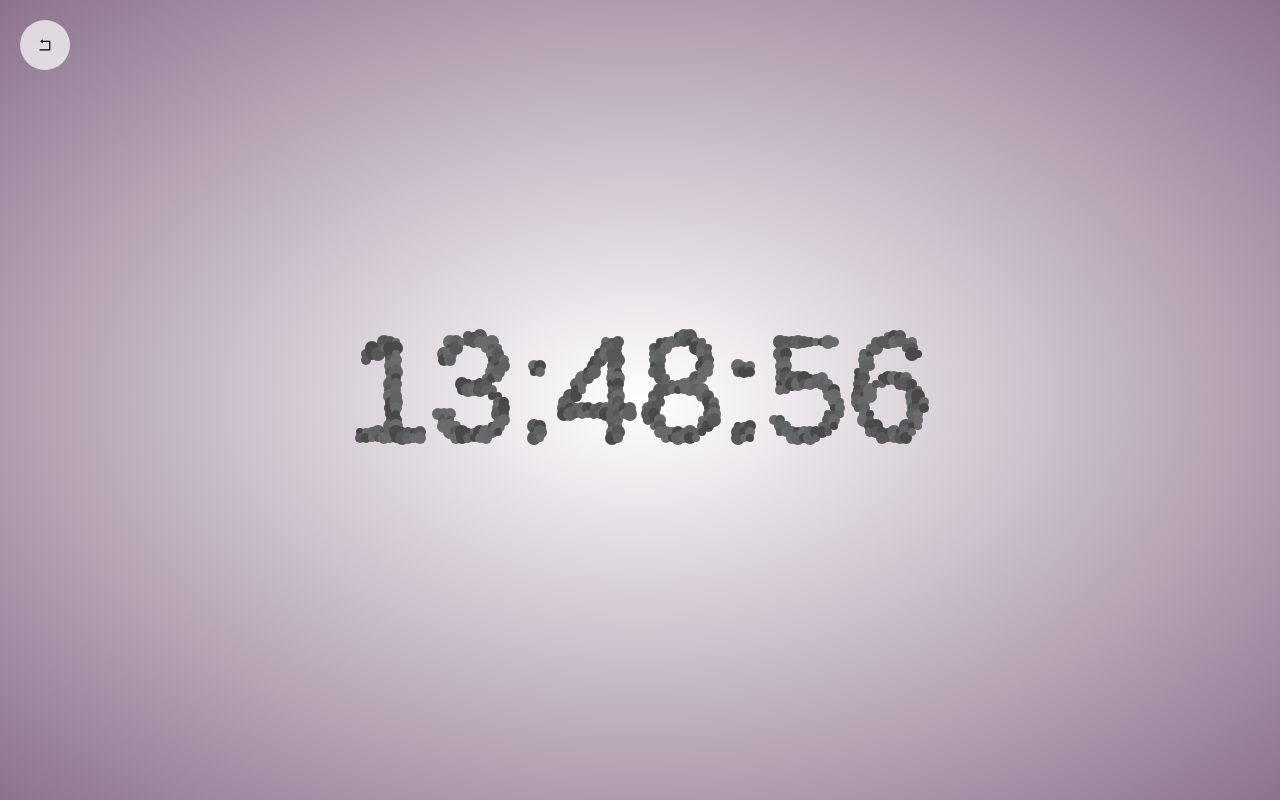
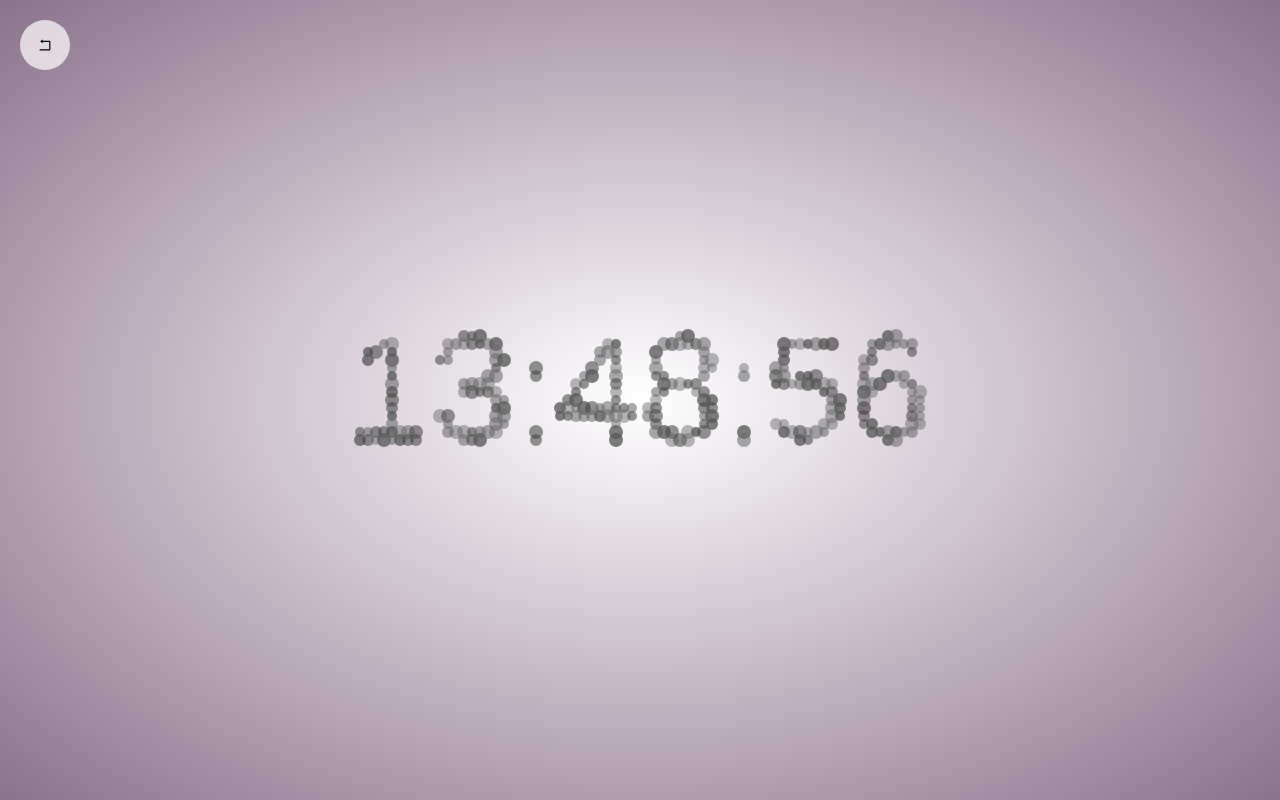
Before and after one commit to zjclxx/vue3-se, a Vue app: page /sandClock in a window 1280 px wide. Built offline with nearby package versions, Linux system fonts and the light colour scheme.

Commit message:
feat: 心形粒子

```diff
--- a/src/router/index.js
+++ b/src/router/index.js
@@ -52,6 +52,11 @@ const routes = [
     component: () => import("@/views/compassClock/index.vue"),
     name: "CompassClock",
   },
+  {
+    path: "/heartSand",
+    component: () => import("@/views/heartSand/index.vue"),
+    name: "HeartSand",
+  },
   // {
   //   path: "/404",
   //   component: () => import("@/views/404"),
--- a/src/views/guide/guides.js
+++ b/src/views/guide/guides.js
@@ -44,6 +44,11 @@ const guides = [
     title: "罗盘时钟",
     path: "/compassClock",
   },
+  {
+    id: 9,
+    title: "心形粒子",
+    path: "/heartSand",
+  },
 ];
 
 export default guides;
--- /dev/null
+++ b/src/views/heartSand/canvas.js
@@ -0,0 +1,236 @@
+const setting = {
+  length: 500, // 最大颗粒数量
+  duration: 2, // 粒子持续时间（秒）
+  velocity: 100, // 粒子速度（像素/秒）
+  effect: -0.75, // 消失方向和时间
+  size: 30, // 像素尺寸
+};
+
+const isModernBrowser = () =>
+  typeof window !== "undefined" && !!window.requestAnimationFrame;
+
+class Point {
+  constructor(x, y) {
+    this.x = x || 0;
+    this.y = y || 0;
+  }
+
+  normalize() {
+    const length = this.getLength();
+    this.x /= length;
+    this.y /= length;
+    return this;
+  }
+  getLength(length) {
+    if (length) {
+      this.normalize();
+      this.x *= length;
+      this.y *= length;
+      return this;
+    } else {
+      return Math.sqrt(this.x * this.x + this.y * this.y);
+    }
+  }
+  clone() {
+    return new Point(this.x, this.y);
+  }
+}
+
+class Particle {
+  constructor() {
+    this.position = new Point();
+    this.velocity = new Point();
+    this.acceleration = new Point();
+    this.age = 0;
+  }
+
+  initialize(x, y, dx, dy) {
+    this.position.x = x;
+    this.position.y = y;
+    this.velocity.x = dx;
+    this.velocity.y = dy;
+    this.acceleration.x = dx * setting.effect;
+    this.acceleration.y = dy * setting.effect;
+    this.age = 0;
+  }
+
+  update(deltaTime) {
+    this.position.x += this.velocity.x * deltaTime;
+    this.position.y += this.velocity.y * deltaTime;
+    this.velocity.x += this.acceleration.x * deltaTime;
+    this.velocity.y += this.acceleration.y * deltaTime;
+    this.age += deltaTime;
+  }
+  draw(context, image) {
+    const size = image.width * ease(this.age / setting.duration);
+    context.globalAlpha = 1 - this.age / setting.duration;
+    context.drawImage(
+      image,
+      this.position.x - size / 2,
+      this.position.y - size / 2,
+      size,
+      size
+    );
+  }
+}
+
+function ease(t) {
+  return --t * t * t + 1;
+}
+
+let particles;
+let firstActive = 0;
+let firstFree = 0;
+let duration = setting.duration;
+class ParticlePool {
+  constructor(length) {
+    particles = new Array(length);
+    for (let i = 0; i < particles.length; i++) {
+      particles[i] = new Particle();
+    }
+  }
+
+  add(x, y, dx, dy) {
+    particles[firstFree].initialize(x, y, dx, dy);
+    firstFree++;
+    if (firstFree == particles.length) firstFree = 0;
+    if (firstActive == firstFree) firstActive++;
+    if (firstActive == particles.length) firstActive = 0;
+  }
+
+  update(deltaTime) {
+    let i = 0;
+
+    // 更新活跃粒子
+    if (firstActive < firstFree) {
+      for (i = firstActive; i < firstFree; i++) {
+        particles[i].update(deltaTime);
+      }
+    }
+    if (firstFree < firstActive) {
+      for (i = firstActive; i < particles.length; i++)
+        particles[i].update(deltaTime);
+      for (i = 0; i < firstFree; i++) {
+        particles[i].update(deltaTime);
+      }
+    }
+
+    // 移除非活跃粒子
+    while (particles[firstActive].age >= duration && firstActive != firstFree) {
+      firstActive++;
+      if (firstActive == particles.length) {
+        firstActive = 0;
+      }
+    }
+  }
+  draw(context, image) {
+    if (firstActive < firstFree) {
+      for (let i = firstActive; i < firstFree; i++) {
+        particles[i].draw(context, image);
+      }
+    }
+    if (firstFree < firstActive) {
+      for (let i = firstActive; i < particles.length; i++) {
+        particles[i].draw(context, image);
+      }
+      for (let i = 0; i < firstFree; i++) {
+        particles[i].draw(context, image);
+      }
+    }
+  }
+}
+
+let time;
+const particleRate = setting.length / setting.duration;
+let rAFId = null;
+let canvas = null;
+let context = null;
+const image = new Image();
+
+//入口函数
+export function init() {
+  if (!isModernBrowser()) {
+    alert("浏览器不支持动画api");
+    return;
+  }
+  particles = new ParticlePool(setting.length);
+
+  canvas = document.getElementById("pinkboard");
+  context = canvas.getContext("2d");
+
+  canvas.width = window.innerWidth * devicePixelRatio;
+  canvas.height = window.innerHeight * devicePixelRatio;
+
+  context.beginPath();
+  let t = -Math.PI;
+  let point = getToPoint(t);
+  context.moveTo(point.x, point.y);
+  while (t < Math.PI) {
+    t += 0.01; // baby steps!
+    point = getToPoint(t);
+    context.lineTo(point.x, point.y);
+  }
+  context.closePath();
+  context.fillStyle = "#ea80b0";
+  context.fill();
+  image.src = canvas.toDataURL();
+  render();
+}
+
+function render() {
+  // next animation frame
+  rAFId = requestAnimationFrame(render);
+
+  // update time
+  const newTime = new Date().getTime() / 1000;
+  const deltaTime = newTime - (time || newTime);
+  time = newTime;
+
+  // clear canvas
+  context.clearRect(0, 0, canvas.width, canvas.height);
+
+  // create new particles
+  const amount = particleRate * deltaTime;
+  for (let i = 0; i < amount; i++) {
+    const pos = pointOnHeart(Math.PI - 2 * Math.PI * Math.random());
+    const dir = pos.clone().getLength(setting.velocity);
+    particles.add(
+      canvas.width / 2 + pos.x,
+      canvas.height / 2 - pos.y,
+      dir.x,
+      -dir.y
+    );
+  }
+
+  // update and draw particles
+  particles.update(deltaTime);
+  particles.draw(context, image);
+}
+
+// 在-PI <= t <= PI的范围内，获取心脏上的点
+function pointOnHeart(t) {
+  return new Point(
+    160 * Math.pow(Math.sin(t), 3),
+    130 * Math.cos(t) -
+      50 * Math.cos(2 * t) -
+      20 * Math.cos(3 * t) -
+      10 * Math.cos(4 * t) +
+      25
+  );
+}
+
+function getToPoint(t) {
+  const point = pointOnHeart(t);
+  point.x = setting.size / 2 + (point.x * setting.size) / 350;
+  point.y = setting.size / 2 - (point.y * setting.size) / 350;
+  return point;
+}
+
+export function resize() {
+  canvas.width = canvas.clientWidth;
+  canvas.height = canvas.clientHeight;
+}
+
+export function stopRAF() {
+  cancelAnimationFrame(rAFId);
+}
--- /dev/null
+++ b/src/views/heartSand/index.vue
@@ -0,0 +1,45 @@
+<template>
+  <div class="container">
+    <canvas id="pinkboard"></canvas>
+    <Back theme="dark"></Back>
+  </div>
+</template>
+
+<script setup>
+  import { useWindowSize } from "@vueuse/core";
+  import { onMounted, ref, onBeforeUnmount, watch } from "vue";
+  import Back from "@/components/back/index.vue";
+  onMounted(() => {
+    init();
+  });
+  onBeforeUnmount(() => {
+    lazyLoadModule.value && lazyLoadModule.value.stopRAF();
+  });
+
+  const lazyLoadModule = ref(null);
+  const { width } = useWindowSize();
+
+  watch(
+    () => width.value,
+    () => {
+      console.log("width", width.value);
+      lazyLoadModule.value && lazyLoadModule.value.resize();
+    }
+  );
+  const init = () => {
+    import("./canvas.js").then((module) => {
+      if (module) {
+        lazyLoadModule.value = module;
+        lazyLoadModule.value.init();
+      }
+    });
+  };
+</script>
+
+<style lang="scss" scoped>
+  .container {
+    width: 100%;
+    height: 100%;
+    overflow: hidden;
+  }
+</style>
--- a/src/views/honeycomb/index.vue
+++ b/src/views/honeycomb/index.vue
@@ -108,6 +108,9 @@
       margin-top: calc(-1 * $size / 6);
       // margin-top: -$size / 6;
     }
+    &:nth-child(1) {
+      margin-top: calc(-1 * $size / 2);
+    }
   }
 
   .item {
--- a/src/views/sandClock/clock.js
+++ b/src/views/sandClock/clock.js
@@ -1,4 +1,4 @@
-const Particle_MIN_RADIUS = 4;
+const Particle_MIN_RADIUS = 5;
 const Particle_MAX_RADIUS = 7;
 
 let ctx = null;
@@ -7,7 +7,7 @@ function getRandom(min, max) {
   return Math.floor(Math.random() * (max + 1 - min) + min);
 }
 
-const colorArr = ["#585858ff", "#6a6a6bff", "#494949ff", "#606263ff"];
+const colorArr = ["#585858c7", "#6a6a6b93", "#49494996", "#60626373"];
 let moveRAFId = null;
 let drawRAFId = null;
 
@@ -102,7 +102,7 @@ function getPoints() {
   const points = [];
   const imageData = ctx.getImageData(0, 0, canvas.width, canvas.height);
   const data = imageData.data;
-  const gap = 6;
+  const gap = 8;
   for (let i = 0; i < canvas.width; i += gap) {
     for (let j = 0; j < canvas.width; j += gap) {
       const index = (i + j * canvas.width) * 4;
--- a/src/views/waterFall/WaterFall.vue
+++ b/src/views/waterFall/WaterFall.vue
@@ -10,7 +10,9 @@
           :key="img.uuid"
           :src="img.url"
           alt=""
-          :width="columnWidth" />
+          :width="columnWidth"
+          class="waterfall-img-item"
+          @load="handleImgLoad" />
       </div>
     </div>
     <div v-if="isNoMore" class="no-more">
@@ -53,7 +55,14 @@
 
   const isNoMore = ref(false); //是否还有更多的图片可以获取,并且移除该dom取消observer监听
 
-  const FIRST_DESC = "first_desc";
+  // const FIRST_DESC = "first_desc";
+  const handleImgLoad = (el) => {
+    // console.log("el", el.target);
+    if (el.target) {
+      const oldClass = el.target.getAttribute("class");
+      el.target.setAttribute("class", oldClass + " waterfall-animation-img");
+    }
+  };
 
   onMounted(() => {
     firstLoadDescription();
@@ -287,6 +296,25 @@
             margin-top: 0;
           }
         }
+        .waterfall-img-item {
+          opacity: 0;
+          &.waterfall-animation-img {
+            animation-name: WaterfallImgShow;
+            animation-duration: 0.6s;
+            animation-timing-function: ease-in-out;
+            animation-delay: 0.2s;
+            animation-iteration-count: 1;
+            animation-fill-mode: forwards;
+          }
+          @keyframes WaterfallImgShow {
+            0% {
+              opacity: 0;
+            }
+            100% {
+              opacity: 1;
+            }
+          }
+        }
       }
     }
     .load-more {
```
